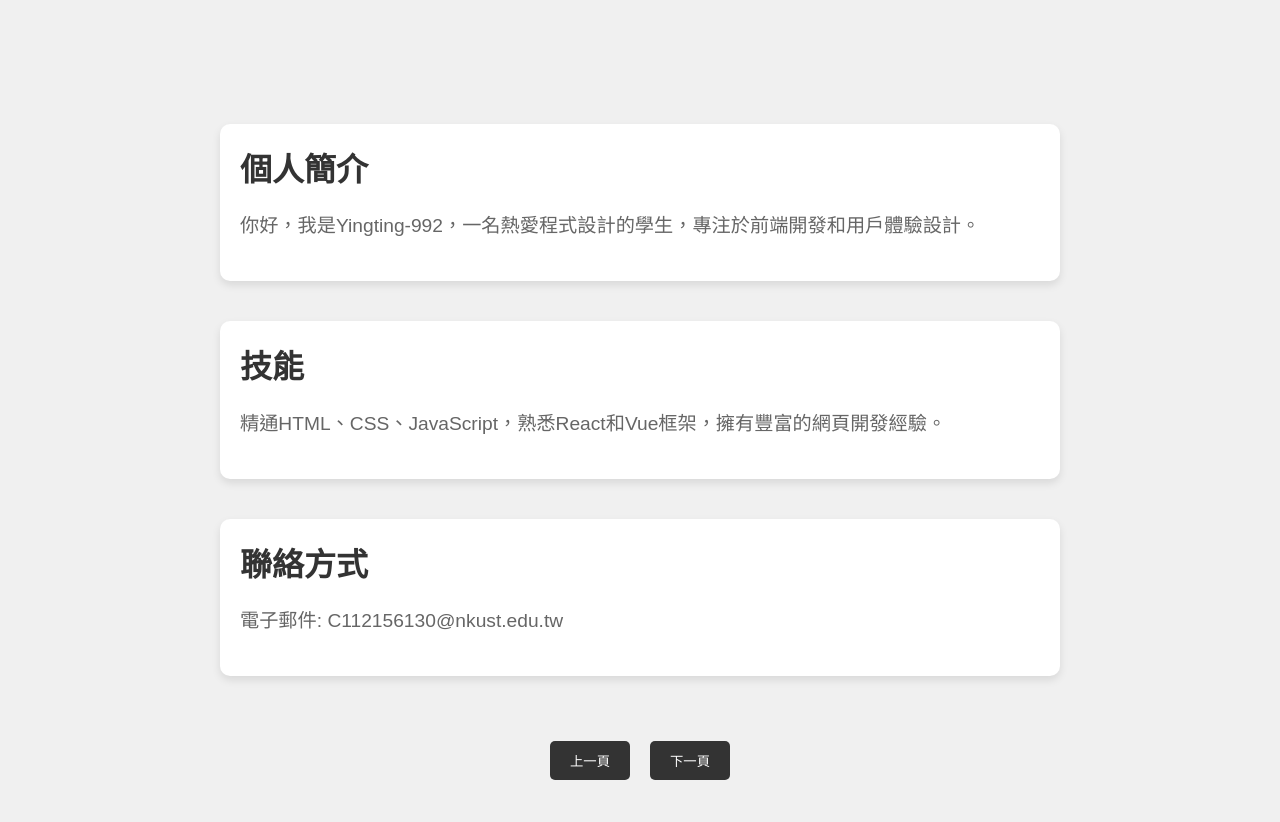
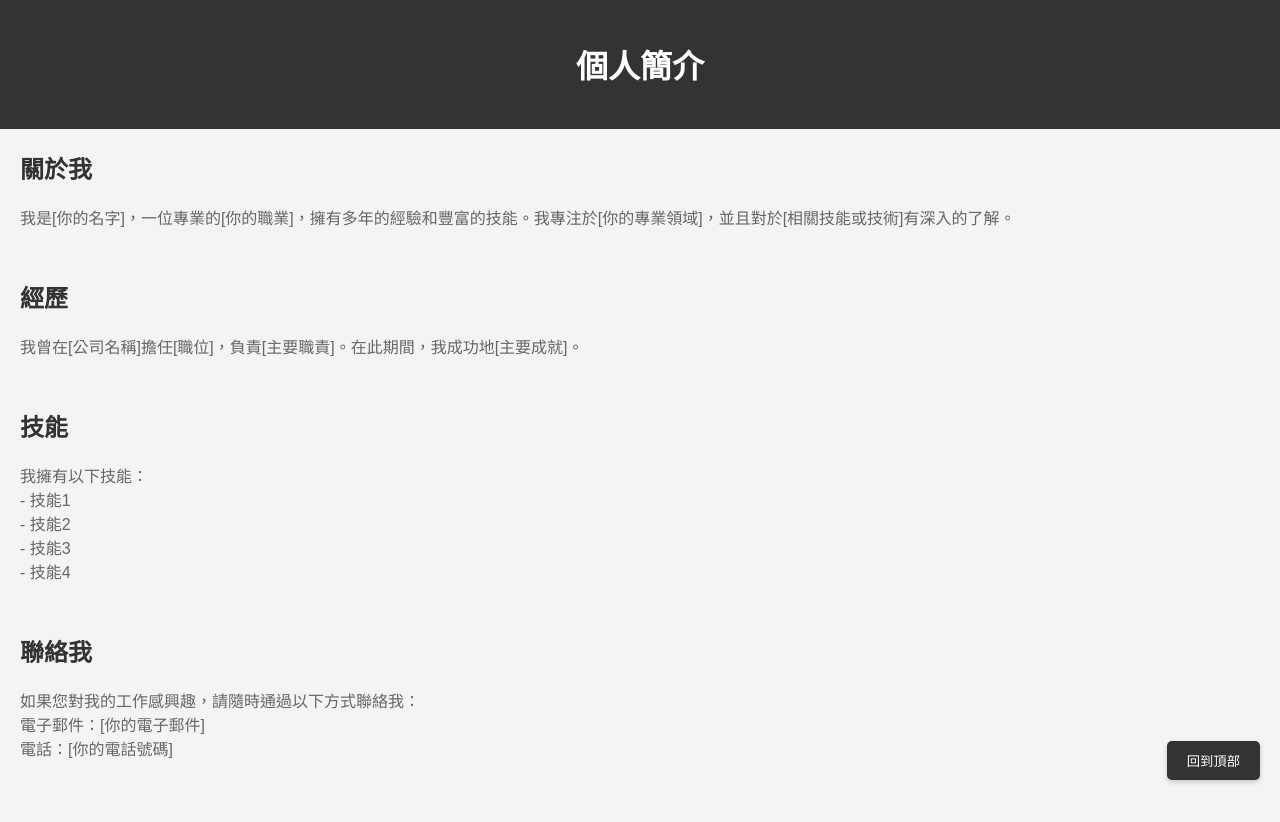
Before and after one commit to yingting-992/yingting-992.github.io, a plain HTML site: page index.html in a window 1280 px wide. Before the commit the page ends 800 px from the top, so only its background shows below. Drawn offline with Linux system fonts and the light colour scheme.

Commit message:
first html

```diff
--- a/index.html
+++ b/index.html
@@ -5,105 +5,82 @@
     <meta name="viewport" content="width=device-width, initial-scale=1.0">
     <title>個人簡介</title>
     <style>
-        body, html {
+        body {
+            font-family: Arial, sans-serif;
             margin: 0;
             padding: 0;
+            background-color: #f4f4f4;
+        }
+        .header {
+            background-color: #333;
+            color: #fff;
+            padding: 20px 0;
+            text-align: center;
+            position: fixed;
             width: 100%;
-            height: 100%;
-            overflow: hidden;
-            font-family: 'Arial', sans-serif;
-            background: #f0f0f0;
+            top: 0;
+            z-index: 1000;
         }
-        .container {
-            width: 100%;
-            height: 100%;
-            display: flex;
-            flex-direction: column;
-            align-items: center;
-            justify-content: center;
-            transition: transform 0.5s ease-in-out;
+        .content {
+            padding: 100px 20px 20px 20px;
         }
-        .page {
-            width: 80%;
-            max-width: 800px;
-            background: white;
-            padding: 20px;
-            box-shadow: 0 4px 8px rgba(0, 0, 0, 0.1);
-            margin: 20px 0;
-            border-radius: 10px;
+        .section {
+            margin: 50px 0;
         }
-        .page h1 {
-            margin-top: 0;
-            font-size: 2em;
+        .section h2 {
             color: #333;
         }
-        .page p {
-            font-size: 1.2em;
+        .section p {
             color: #666;
-            line-height: 1.6;
         }
-        .nav-buttons {
+        .floating-button {
             position: fixed;
             bottom: 20px;
-            display: flex;
-            justify-content: center;
-            width: 100%;
-        }
-        .nav-buttons button {
-            background: #333;
-            color: white;
+            right: 20px;
+            background-color: #333;
+            color: #fff;
             border: none;
             padding: 10px 20px;
-            margin: 0 10px;
             cursor: pointer;
             border-radius: 5px;
-            transition: background 0.3s;
-        }
-        .nav-buttons button:hover {
-            background: #555;
+            box-shadow: 0 2px 5px rgba(0, 0, 0, 0.2);
         }
     </style>
 </head>
 <body>
-    <div class="container" id="container">
-        <div class="page">
-            <h1>個人簡介</h1>
-            <p>你好，我是Yingting-992，一名熱愛程式設計的學生，專注於前端開發和用戶體驗設計。</p>
+    <div class="header">
+        <h1>個人簡介</h1>
+    </div>
+    <div class="content">
+        <div class="section">
+            <h2>關於我</h2>
+            <p>我是[你的名字]，一位專業的[你的職業]，擁有多年的經驗和豐富的技能。我專注於[你的專業領域]，並且對於[相關技能或技術]有深入的了解。</p>
         </div>
-        <div class="page">
-            <h1>技能</h1>
-            <p>精通HTML、CSS、JavaScript，熟悉React和Vue框架，擁有豐富的網頁開發經驗。</p>
+        <div class="section">
+            <h2>經歷</h2>
+            <p>我曾在[公司名稱]擔任[職位]，負責[主要職責]。在此期間，我成功地[主要成就]。</p>
         </div>
-        <div class="page">
-            <h1>聯絡方式</h1>
-            <p>電子郵件: C112156130@nkust.edu.tw</p>
+        <div class="section">
+            <h2>技能</h2>
+            <p>我擁有以下技能：<br>
+                - 技能1<br>
+                - 技能2<br>
+                - 技能3<br>
+                - 技能4<br>
+            </p>
+        </div>
+        <div class="section">
+            <h2>聯絡我</h2>
+            <p>如果您對我的工作感興趣，請隨時通過以下方式聯絡我：<br>
+                電子郵件：[你的電子郵件]<br>
+                電話：[你的電話號碼]<br>
+            </p>
         </div>
     </div>
-    <div class="nav-buttons">
-        <button onclick="prevPage()">上一頁</button>
-        <button onclick="nextPage()">下一頁</button>
-    </div>
+    <button class="floating-button" onclick="scrollToTop()">回到頂部</button>
     <script>
-        let currentPage = 0;
-        const container = document.getElementById('container');
-        const pages = document.querySelectorAll('.page');
-
-        function updatePage() {
-            container.style.transform = `translateY(-${currentPage * 100}vh)`;
-        }
-
-        function nextPage() {
-            if (currentPage < pages.length - 1) {
-                currentPage++;
-                updatePage();
-            }
-        }
-
-        function prevPage() {
-            if (currentPage > 0) {
-                currentPage--;
-                updatePage();
-            }
+        function scrollToTop() {
+            window.scrollTo({ top: 0, behavior: 'smooth' });
         }
     </script>
 </body>
```
